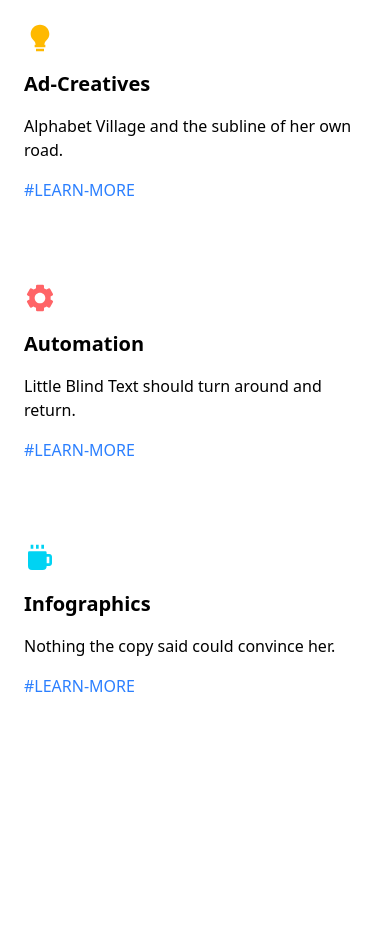
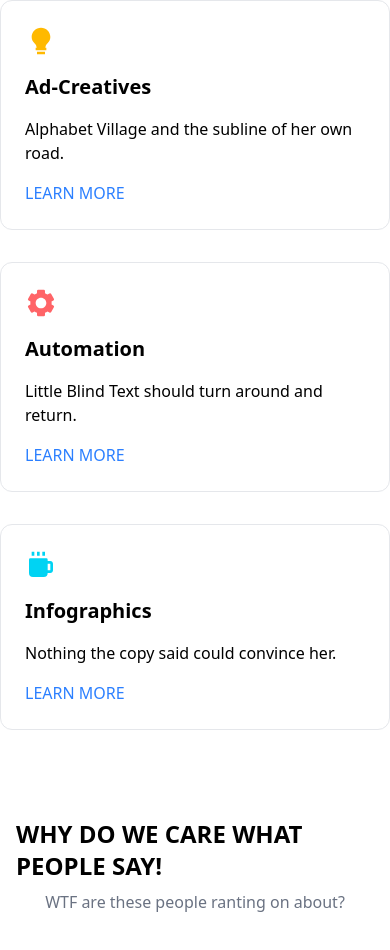
Before and after one commit to ndUltrashield/react-landing, a React (Vite) app: page / in a window 390 px wide. Shown: the part 5977-6927 px from the top of the page. Before the commit the page ends 6723 px from the top, so only its background shows below. Built offline with nearby package versions, Linux system fonts and the light colour scheme.

Commit message:
Testimonials section started

```diff
--- a/package.json
+++ b/package.json
@@ -14,6 +14,7 @@
     "react": "^19.1.0",
     "react-dom": "^19.1.0",
     "react-icons": "^5.5.0",
+    "swiper": "^11.2.8",
     "tailwindcss": "^4.1.10"
   },
   "devDependencies": {
--- a/src/App.jsx
+++ b/src/App.jsx
@@ -1,4 +1,5 @@
 import './App.css'
+// import { BiSolidChevronsUp } from "react-icons/bi";
 import Hero from './components/Hero'
 import Monitor from './components/Monitor'
 import Navbar from './components/Navbar'
@@ -8,11 +9,15 @@ import Pricing from './components/Pricing'
 import Purpose from './components/Purpose'
 import Schedule from './components/Schedule'
 import Showcase from './components/Showcase'
+import Testimonial from './components/Testimonial'
 
 function App() {
   return (
     <main className='relative overflow-x-hidden min-h-screen'>
       <div className='absolute top-0 -left-32 w-[600px] h-[600px] bg-gradient-to-br from-amber-200/90 to-blue-200/80 rounded-full blur-2xl -z-10'></div>
+      {/* <div className='fixed right-5 bottom-5 w-20 h-20 bg-amber-100 flex items-center justify-center text-2xl rounded-full hover:shadow-xl cursor-pointer'>
+        <BiSolidChevronsUp />
+      </div> */}
       <div className='overflow-hidden'>
         <Navbar />
         <Hero />
@@ -23,6 +28,7 @@ function App() {
         <Monitor />
         <Pricing />
         <OurFeature />
+        <Testimonial />
       </div>
     </main>
   )
--- a/src/components/Hero.jsx
+++ b/src/components/Hero.jsx
@@ -30,7 +30,7 @@ const Hero = () => {
                         placeholder="Enter Email.."
                         className="flex-1 px-6 py-3 border w-full border-gray-300 rounded-xl focus:outline-none focus:border-blue-500 focus:ring-2 focus:ring-blue-100 transition-all"
                     />
-                    <button className="bg-amber-600 py-4 px-8 rounded-lg text-white cursor-pointer group hover:bg-blue-600 hover:shadow-lg hover:shadow-blue-100 transition-colors"> <BiRightArrowAlt className="text-lg group-hover:translate-x-2 transition-transform" /> </button>
+                    <button className="bg-amber-600 py-4 px-8 rounded-lg text-white cursor-pointer group hover:bg-blue-600 hover:shadow-lg hover:shadow-blue-100 transition-colors"> <BiRightArrowAlt className="text-lg group-hover:translate-x-1 transition-transform" /> </button>
                 </div>
             </div>
 
--- a/src/components/Navbar.jsx
+++ b/src/components/Navbar.jsx
@@ -10,7 +10,8 @@ const Navbar = () => {
     { href: "#home", label: "Home" },
     { href: "#about", label: "About" },
     { href: "#pricing", label: "Pricing" },
-    { href: "#freebies", label: "Freebies" },
+    { href: "#features", label: "Features" },
+    { href: "#testimonials", label: "Testimonials" },
   ]
 
   return (
--- a/src/components/OurFeature.jsx
+++ b/src/components/OurFeature.jsx
@@ -43,7 +43,7 @@ const OurFeature = () => {
     ]
 
     return (
-        <section>
+        <section id='features'>
             <div className='sm:max-w-7xl mx-auto py-6 sm:py-8 md:py-12'>
                 <div className='flex flex-col md:flex-row justify-between items-center sm:items-start'>
                     <div className='flex flex-col gap-4'>
@@ -64,11 +64,11 @@ const OurFeature = () => {
                     <div className='grid grid-cols-1 md:grid-cols-2 gap-8'>
                         {
                             ourfeatures.map((feat, index) => (
-                                <div key={index} className=' flex flex-col gap-4 p-6 w-full sm:max-w-80 cursor-pointer bg-white hover:shadow-xl rounded-xl transition-shadow duration-300'>
+                                <div key={index} className=' flex flex-col gap-4 p-6 w-full sm:max-w-80 cursor-pointer bg-white border-1 border-gray-200 hover:border-gray-100 hover:scale-105 hover:shadow-xl rounded-xl transition-all duration-300'>
                                     <div>{feat.icon}</div>
                                     <h3 className='font-semibold text-xl'>{feat.title}</h3>
                                     <p>{feat.description}</p>
-                                    <div className='text-blue-500 font-medium uppercase'>{feat.link}</div>
+                                    <a href={feat.link} className='text-blue-500 font-medium uppercase'>learn more</a>
                                 </div>
                             ))
                         }
--- /dev/null
+++ b/src/components/Testimonial.jsx
@@ -0,0 +1,14 @@
+import React from 'react'
+
+const Testimonial = () => {
+    return (
+        <section className='py-16 px-4 max-w-6xl mx-auto'>
+            <div className='flex flex-col gap-2 items-center justify-center'>
+                <h2 className='font-bold text-2xl uppercase'>Why do we care what people say!</h2>
+                <p className='text-md text-gray-500'>WTF are these people ranting on about?</p>
+            </div>
+        </section>
+    )
+}
+
+export default Testimonial
```
Also changed, not shown: 1 other file (tests, documents, lock files or other folders).
